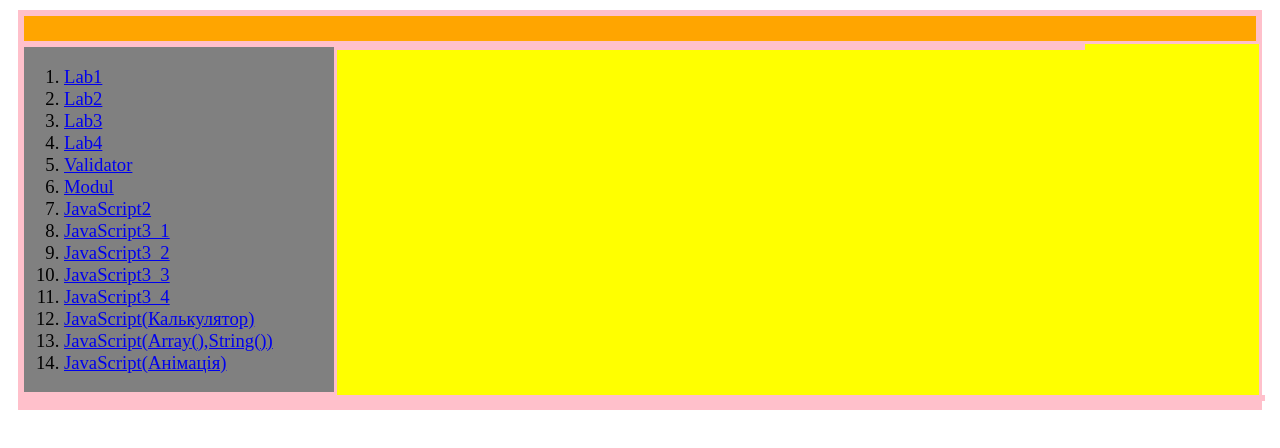
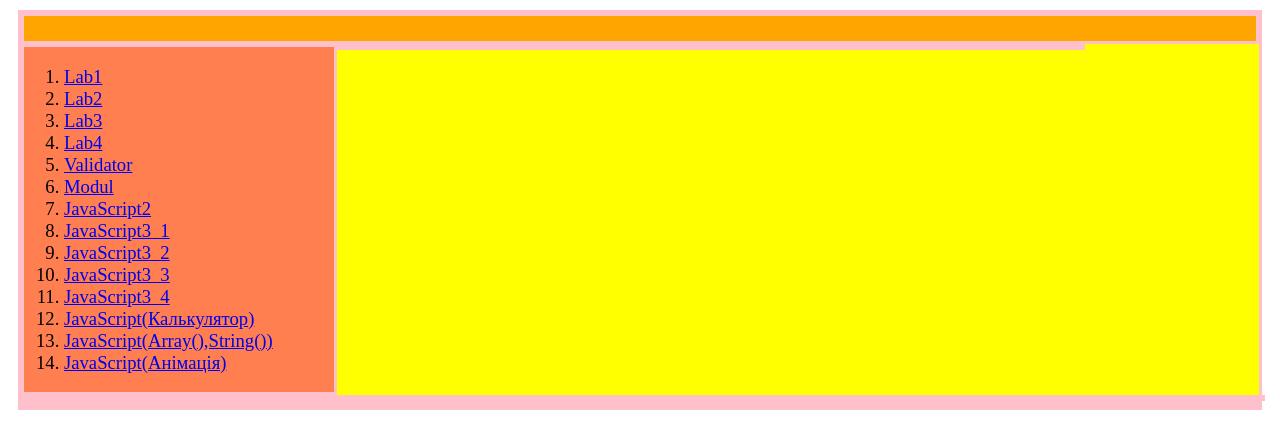
Before and after one commit to Yuliana29/Yuliana29.github.io, a plain HTML site: page index.html in a window 1280 px wide. Drawn offline with Linux system fonts and the light colour scheme.

Commit message:
Update 1.css

```diff
--- a/1.css
+++ b/1.css
@@ -14,7 +14,7 @@ div{ border: 3px solid pink;
     }
 #b3{ width:25%;
      float:left;
-background-color: grey;
+background-color: coral;
     }
 #b4{ width:60%;
     float:left;
```
